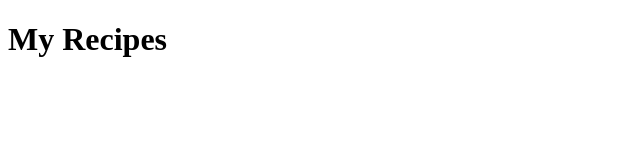
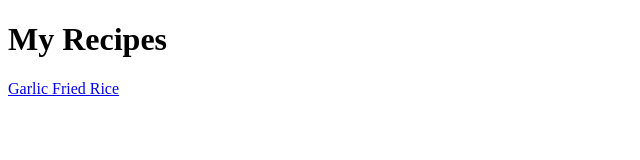
Before and after one commit to jansencir/odin-recipes, a plain HTML site: page index.html in a window 1280 px wide. Shown: the whole page, without its empty margins (0-640 px from the left). Drawn offline with Linux system fonts and the light colour scheme.

Commit message:
create link to garlic fried rice page

```diff
--- a/index.html
+++ b/index.html
@@ -9,6 +9,7 @@
 
     <body>
         <h1>My Recipes</h1>
+        <a href="./recipes/garlic-fried-rice.html">Garlic Fried Rice</a>
     </body>
 
 </html>
```
